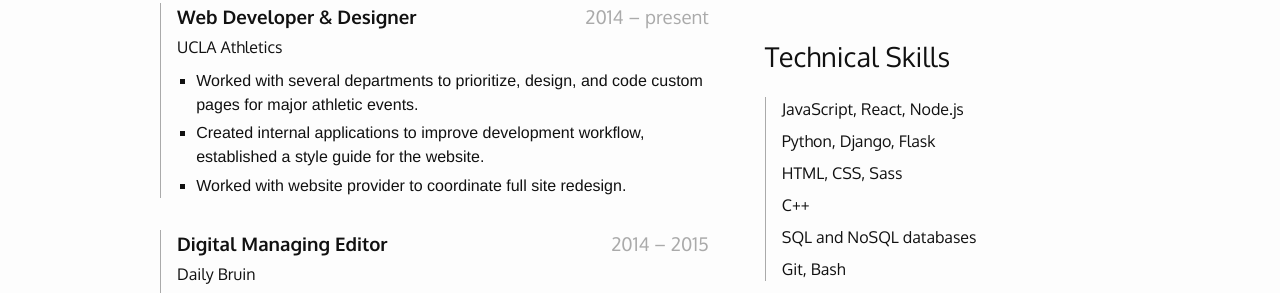
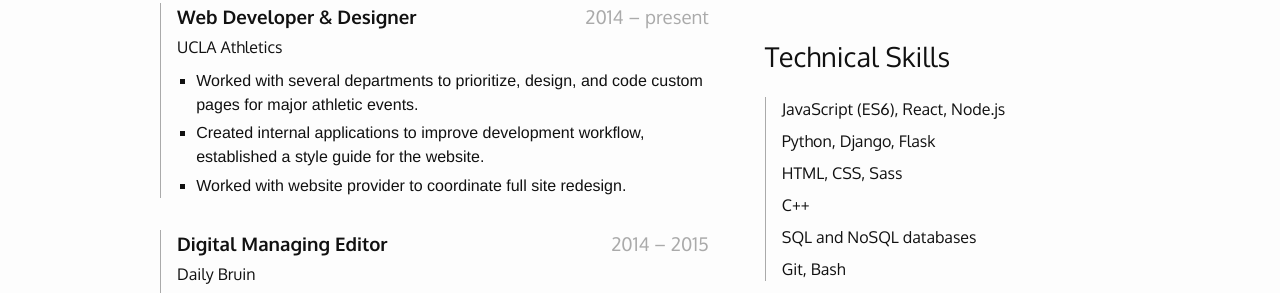
Before and after one commit to liddiard/liddiard.me, a Jekyll site: the page built from resume.md, in a window 1280 px wide. Shown: the part 661-954 px from the top of the page. Built offline with Jekyll 4.4.1, drawn with Linux system fonts in a browser that asks for light colours; some web fonts are replaced.

Commit message:
es6 4 life

```diff
--- a/resume.md
+++ b/resume.md
@@ -70,7 +70,7 @@ permalink: /resume/
         </div>
         <h2>Technical Skills</h2>
         <div class="item">
-            <h4>JavaScript, React, Node.js</h4>
+            <h4>JavaScript (ES6), React, Node.js</h4>
             <h4>Python, Django, Flask</h4>
             <h4>HTML, CSS, Sass</h4>
             <h4>C++</h4>
```
